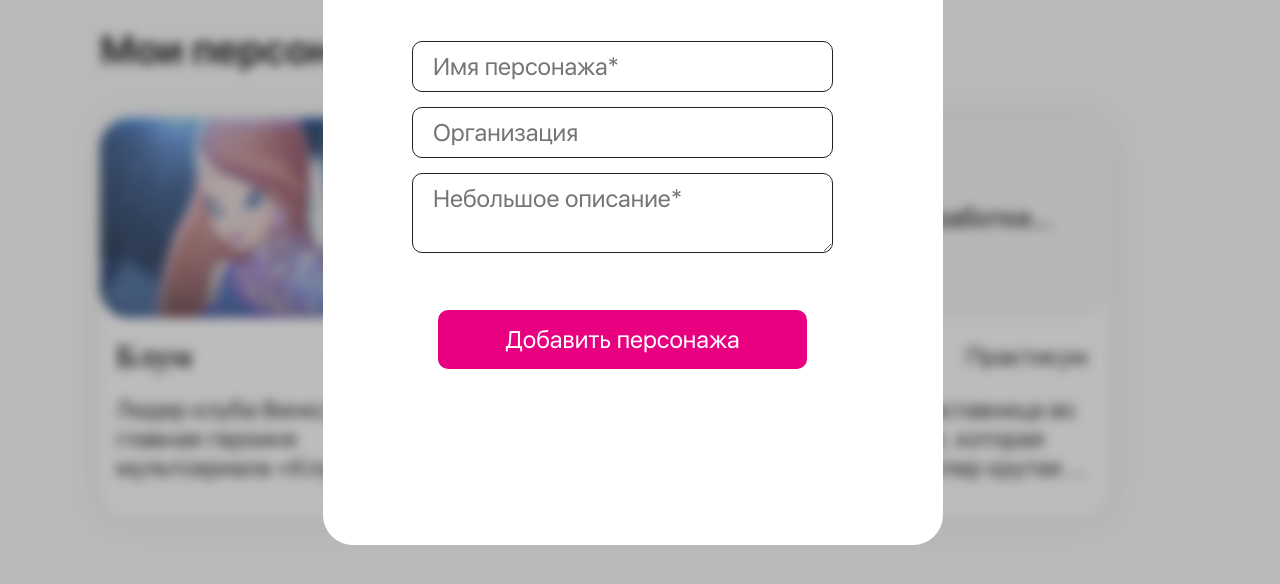
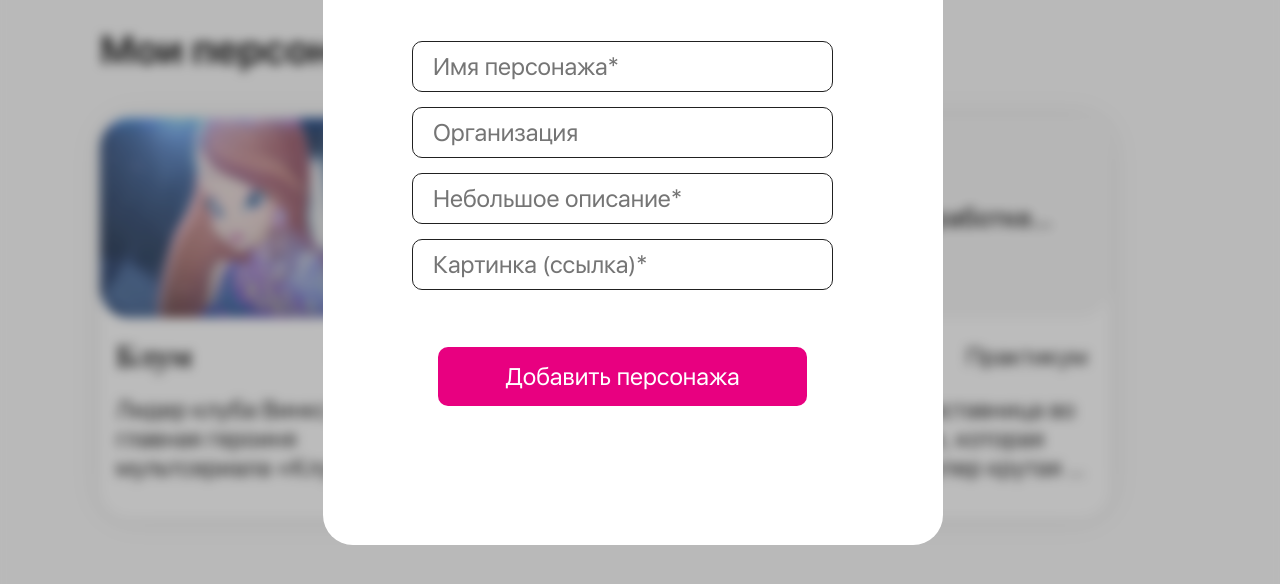
Before and after one commit to zenqst/Winx-World, a plain HTML site: page index.html in a window 1280 px wide. Both pictures are taken after a click on the button "Добавить персонажа". Shown: the part 172-756 px from the top of the page. Drawn offline with Linux system fonts and the light colour scheme; a web font is replaced by a local one.

Commit message:
Update index.html

```diff
--- a/index.html
+++ b/index.html
@@ -37,13 +37,8 @@
 				</div>
 				<input class="add-input" type="text" id="heroName" required placeholder="Имя персонажа*" />
 				<input class="add-input" type="text" id="heroOrganization" placeholder="Организация" />
-				<textarea
-					class="add-input"
-					type="text"
-					id="heroDescription"
-					required
-					placeholder="Небольшое описание*"
-				></textarea>
+				<input class="add-input" type="text" id="heroDescription" required placeholder="Небольшое описание*" />
+				<input type="text" class="add-input" id="heroImage" required placeholder="Картинка (ссылка)*" />
 				<p class="error" id="errorMessage">Поля со * обязательны</p>
 				<button class="add-button" id="addButton">Добавить персонажа</button>
 			</dialog>
```
